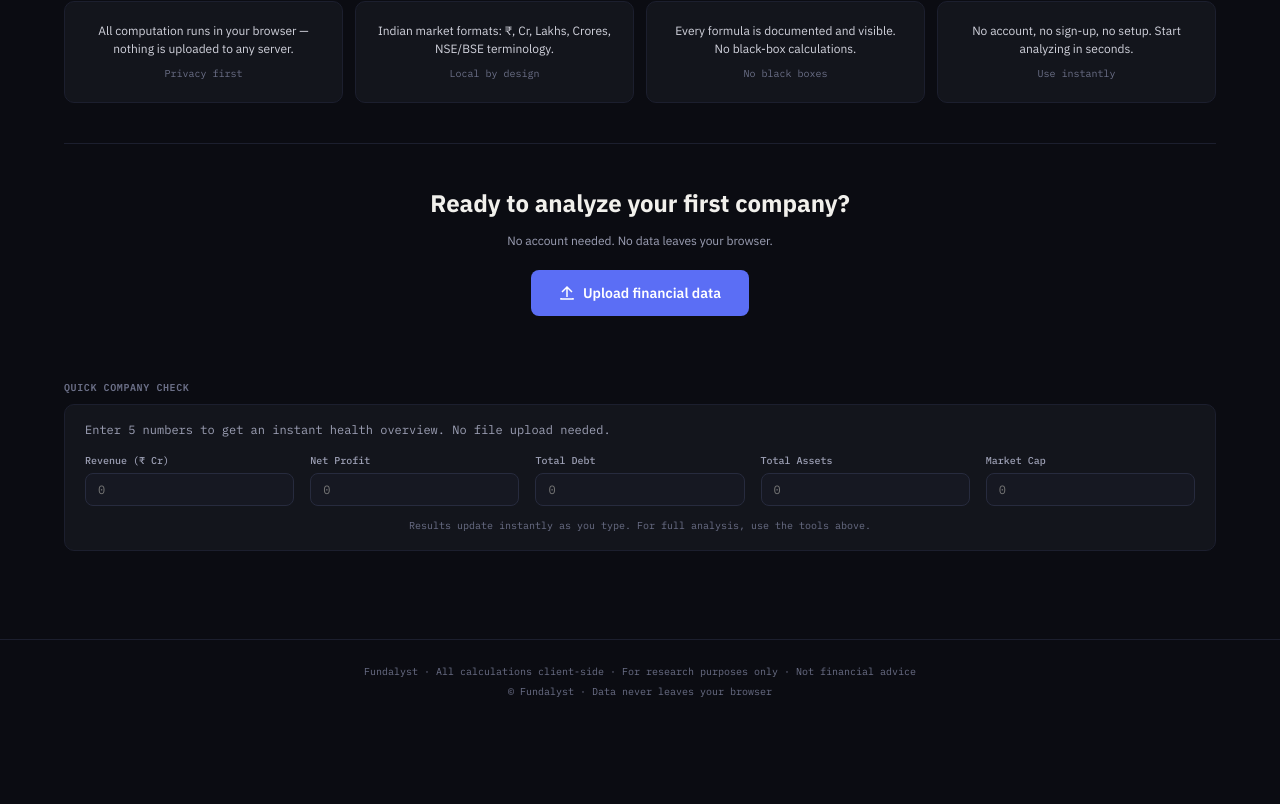
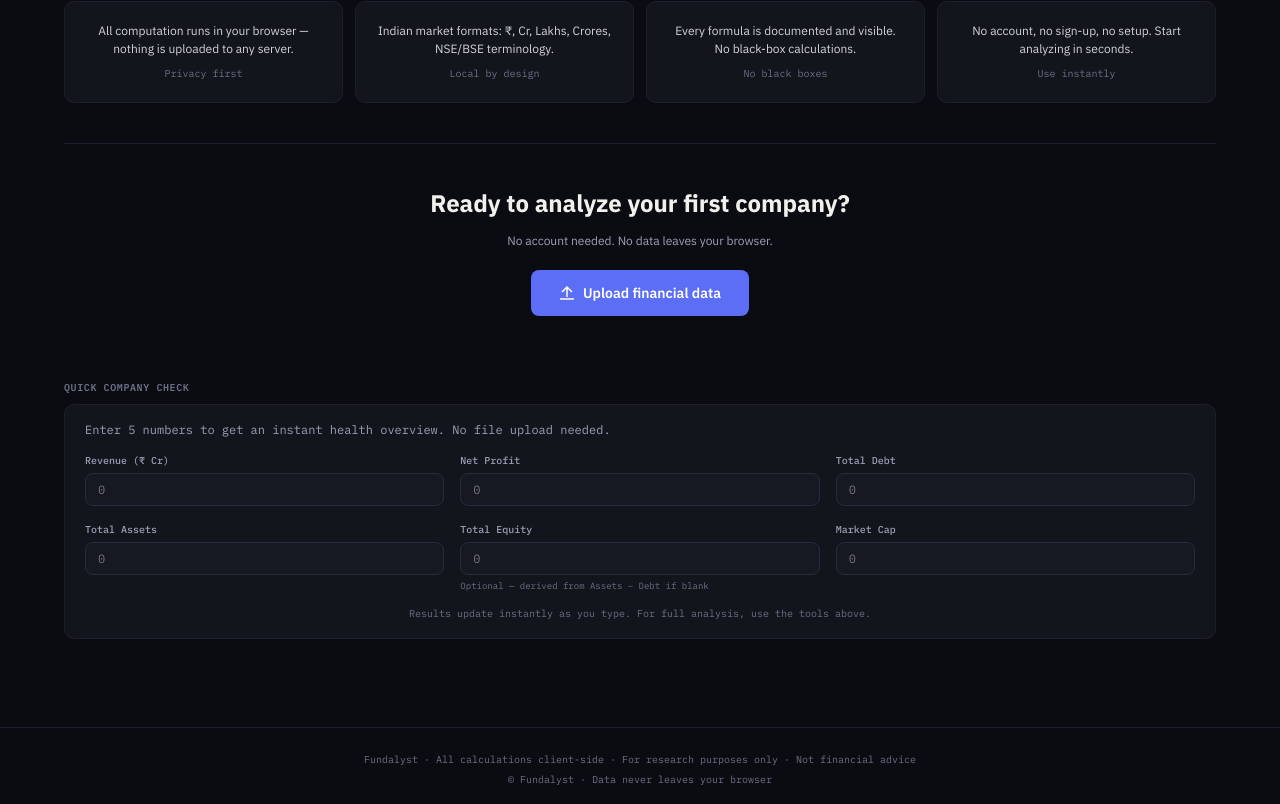
Before and after one commit to manonamission9x/fundalyst-, a Next.js app: page / in a window 1280 px wide. Shown: the part 1077-1881 px from the top of the page. Before the commit the page ends 1793 px from the top, so only its background shows below. Built offline with nearby package versions, Linux system fonts and the light colour scheme.

Commit message:
Quick Check: added Total Equity input with derivation hint, D/E and ROE now transparent about equity source

```diff
--- a/src/app/page.tsx
+++ b/src/app/page.tsx
@@ -11,6 +11,7 @@ function QuickCheckForm() {
   const [profit, setProfit] = useState('');
   const [debt, setDebt] = useState('');
   const [assets, setAssets] = useState('');
+  const [equity, setEquity] = useState('');
   const [mcap, setMcap] = useState('');
 
   const result = useMemo(() => {
@@ -18,37 +19,41 @@ function QuickCheckForm() {
     const p = Number(profit) || 0;
     const d = Number(debt) || 0;
     const a = Number(assets) || 0;
+    const e = Number(equity) || (a - d);  // Use equity if provided, else derive from A - D
     const m = Number(mcap) || 0;
     if (!r || !a) return null;
 
     const npm = (p / r) * 100;
-    const roe = a > 0 && (a - d) > 0 ? (p / (a - d)) * 100 : null;
-    const de = d > 0 && (a - d) > 0 ? d / (a - d) : d > 0 ? null : 0;
+    const roe = e > 0 ? (p / e) * 100 : null;
+    const de_ratio = e > 0 && d > 0 ? d / e : d > 0 ? null : 0;
     const da = (d / a) * 100;
     const pe = m > 0 && p > 0 ? m / p : null;
 
     return {
       npm: { v: npm.toFixed(1) + '%', cls: npm > 10 ? 'good' : npm > 3 ? 'neutral' : 'warn' as const },
       roe: roe !== null ? { v: roe.toFixed(1) + '%', cls: roe > 15 ? 'good' : roe > 5 ? 'neutral' : 'warn' as const } : null,
-      de: de !== null ? { v: de.toFixed(2), cls: de < 1 ? 'good' : de < 2 ? 'neutral' : 'warn' as const } : null,
+      de: de_ratio !== null ? { v: de_ratio.toFixed(2), cls: de_ratio < 1 ? 'good' : de_ratio < 2 ? 'neutral' : 'warn' as const } : null,
       da: { v: da.toFixed(1) + '%', cls: da < 40 ? 'good' : da < 70 ? 'neutral' : 'warn' as const },
       pe: pe !== null ? { v: pe.toFixed(1), cls: pe < 30 ? 'good' : pe < 50 ? 'neutral' : 'warn' as const } : null,
+      equityNote: !equity && a > 0 && d >= 0 ? ' (Assets − Debt)' : '',
     };
-  }, [rev, profit, debt, assets, mcap]);
+  }, [rev, profit, debt, assets, equity, mcap]);
 
   return (
     <div>
-      <div className="field-grid" style={{ gridTemplateColumns: 'repeat(5, 1fr)' }}>
+      <div className="field-grid" style={{ gridTemplateColumns: 'repeat(3, 1fr)' }}>
         {[
           { l: 'Revenue (₹ Cr)', v: rev, s: setRev },
           { l: 'Net Profit', v: profit, s: setProfit },
           { l: 'Total Debt', v: debt, s: setDebt },
           { l: 'Total Assets', v: assets, s: setAssets },
+          { l: 'Total Equity', v: equity, s: setEquity, h: 'Optional — derived from Assets − Debt if blank' },
           { l: 'Market Cap', v: mcap, s: setMcap },
         ].map((f, i) => (
           <div className="field-group" key={i}>
             <label className="field-label">{f.l}</label>
             <input type="number" className="num-input" value={f.v} onChange={(e) => f.s(e.target.value)} placeholder="0" />
+            {f.h && <div className="field-hint">{f.h}</div>}
           </div>
         ))}
       </div>
@@ -63,12 +68,12 @@ function QuickCheckForm() {
           <div className={`metric-cell ${result.roe?.cls || ''}`}>
             <div className="metric-label">ROE</div>
             <div className="metric-value">{result.roe?.v || '—'}</div>
-            <div className="metric-sub">Return on equity</div>
+            <div className="metric-sub">Return on equity{result.equityNote}</div>
           </div>
           <div className={`metric-cell ${result.de?.cls || ''}`}>
             <div className="metric-label">Debt/Equity</div>
             <div className="metric-value">{result.de?.v || '—'}</div>
-            <div className="metric-sub">Leverage ratio</div>
+            <div className="metric-sub">Leverage ratio{result.equityNote}</div>
           </div>
           <div className={`metric-cell ${result.da.cls}`}>
             <div className="metric-label">Debt/Assets</div>
```
